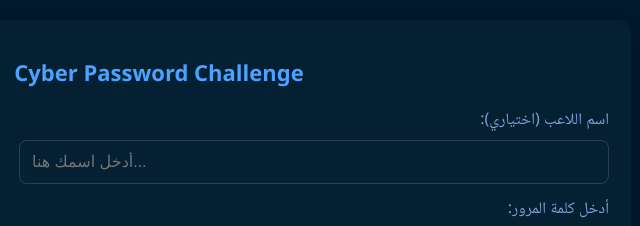
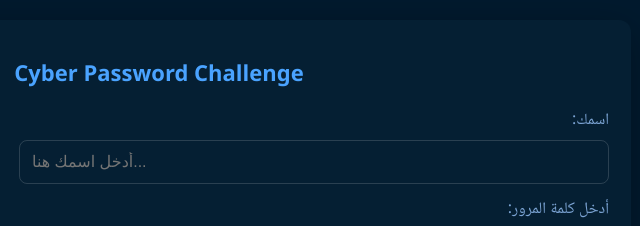
Before and after one commit to XXXXXXXXlI/PassGame, a plain HTML site: page index.html in a window 1280 px wide. Shown: the top 226 px of the page, 481-1121 px from the left. Drawn offline with Linux system fonts and the light colour scheme.

Commit message:
Update index.html

```diff
--- a/index.html
+++ b/index.html
@@ -56,7 +56,6 @@
     color:#4aa3ff;text-align:center;margin-top:20px
   }
 
-  /* زر الإرسال الجديد */
   #submitBtn{
     display:none;
     width:100%;
@@ -80,9 +79,8 @@
 
   <div class="game">
 
-    <!-- يسار الصفحة -->
     <div>
-      <label>اسم اللاعب (اختياري):</label>
+      <label>اسمك:</label>
       <input id="playerName" type="text" placeholder="أدخل اسمك هنا...">
 
       <label style="margin-top:12px;">أدخل كلمة المرور:</label>
@@ -93,7 +91,6 @@
       <div class="conditions" id="conditionsContainer"></div>
     </div>
 
-    <!-- يمين الصفحة -->
     <div>
       <div class="final-message" id="successRight">
         كفو 👍🏻🎊
@@ -102,7 +99,6 @@
         جامعة الملك خالد
       </div>
 
-      <!-- الزر أصبح هنا -->
       <button id="submitBtn" onclick="submitScore()">إرسال النتائج</button>
     </div>
 
@@ -111,9 +107,7 @@
 
 
 <script>
-// ================================
-// SEND TO SHEET (SheetDB)
-// ================================
+
 async function sendToSheet(name, password){
   const url = "https://sheetdb.io/api/v1/ne2nh5rseh84o";
 
@@ -136,9 +130,7 @@ async function sendToSheet(name, password){
 
 
 
-// ================================
-// GAME LOGIC
-// ================================
+
 const A={
   minLen:14,
   mitreTech:"T1047",
@@ -232,7 +224,6 @@ function validateAll(s){
 }
 
 
-// UI LOGIC
 const container=document.getElementById('conditionsContainer');
 const pwdInput=document.getElementById('pwd');
 const nameInput=document.getElementById('playerName');
```
